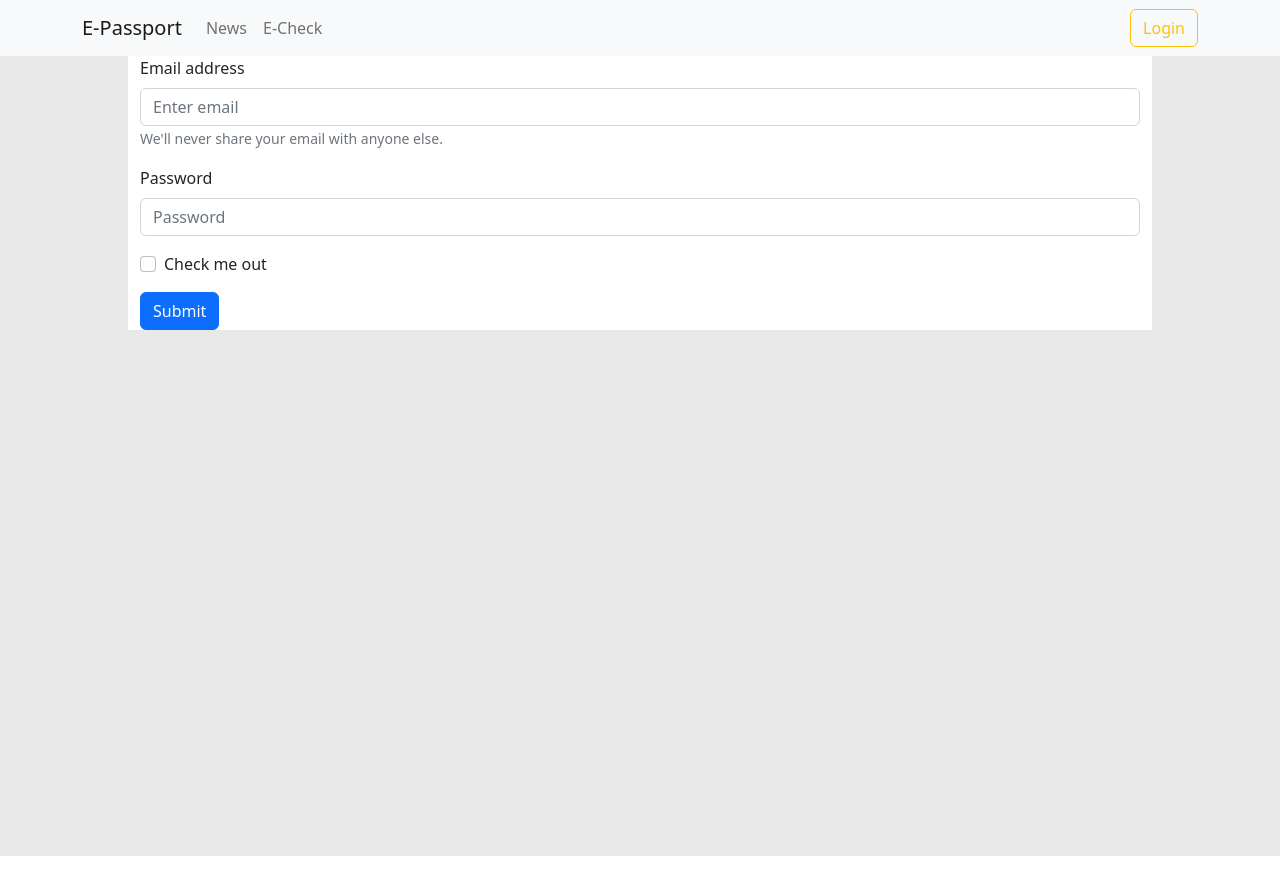
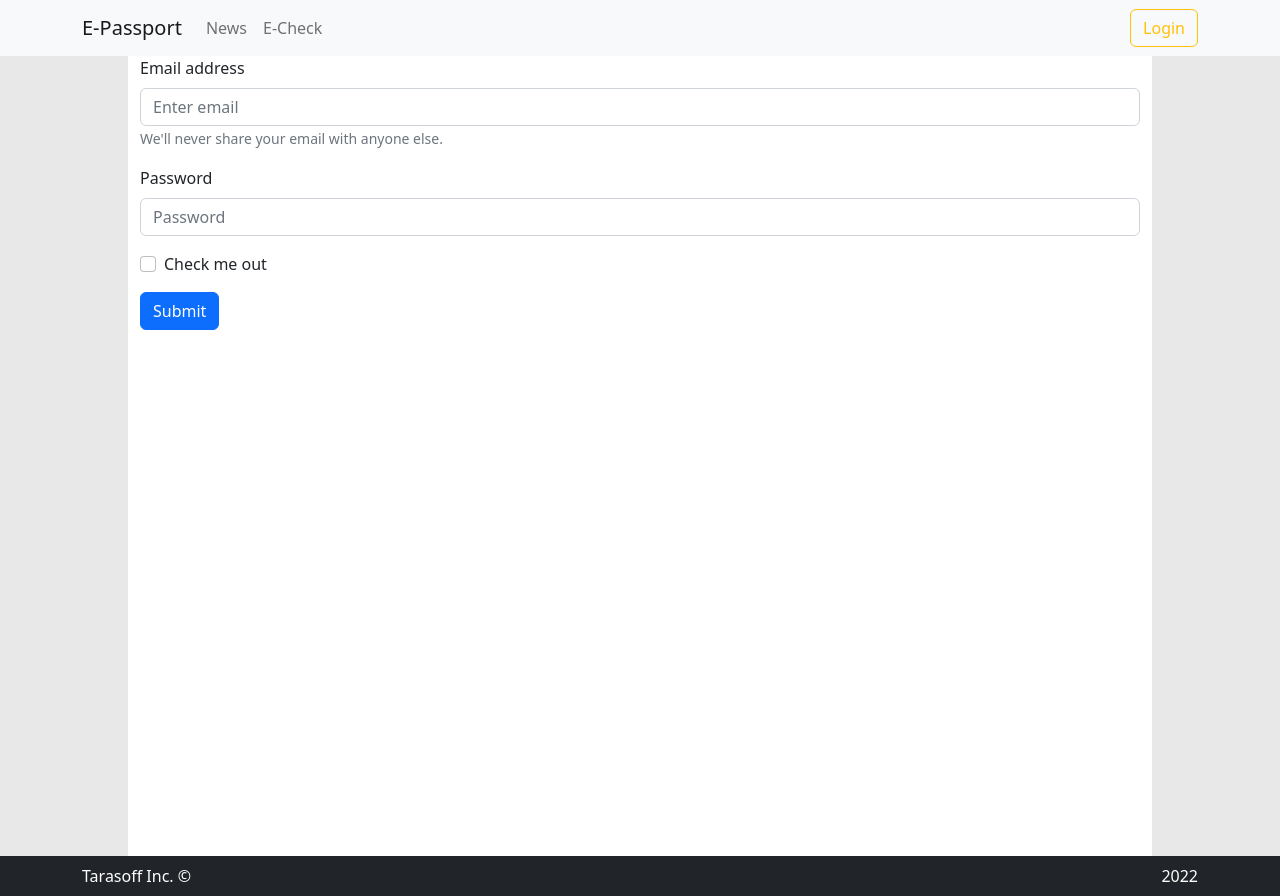
Before and after one commit to naHDop-tech/e-passport, a React app in the folder client/: page /login in a window 1280 px wide. Before the commit the page ends 856 px from the top, so only its background shows below. Built offline with nearby package versions, Linux system fonts and the light colour scheme.

Commit message:
style: change main layout

```diff
--- a/client/src/components/layouts/MainLayout/MainLayout.tsx
+++ b/client/src/components/layouts/MainLayout/MainLayout.tsx
@@ -42,11 +42,19 @@ export function MainLayout(props: PropsWithChildren<IMainLayoutProps>) {
           }
         </Container>
       </Navbar>
-      <div style={{ backgroundColor: '#E8E8E8', padding: '0 10%', height: '100vh' }}>
-        <Container style={{ backgroundColor: '#FFF' }}>
+      <div style={{ backgroundColor: '#E8E8E8', padding: '0 10%' }}>
+        <Container style={{ backgroundColor: '#FFF', height: '100vh' }}>
           {children}
         </Container>
       </div>
+      <Navbar bg="dark" variant="dark">
+        <Container>
+        <div style={{ color: 'white', textAlign: 'center' }}>Tarasoff Inc. ©</div>
+
+          <Navbar.Collapse id="footer-navbar-nav"/>
+          <div style={{ color: 'white', textAlign: 'center' }}>{new Date().getFullYear()}</div>
+        </Container>
+      </Navbar>
     </>
   )
 }
```
